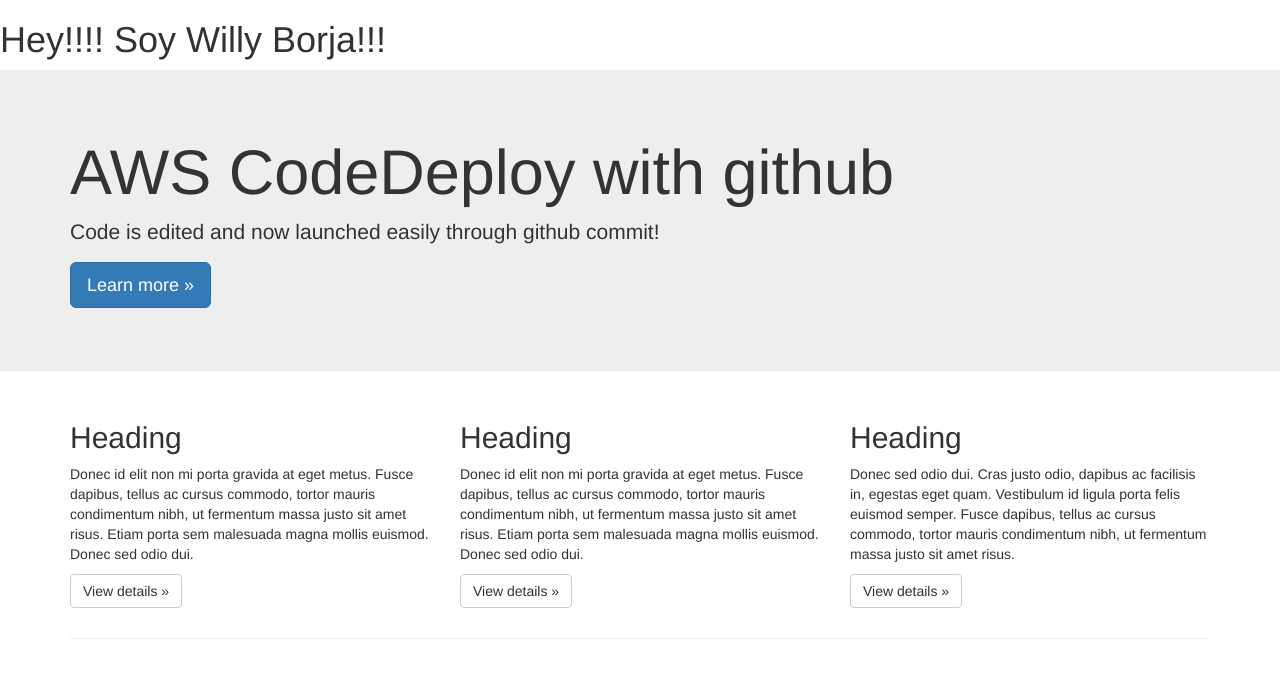
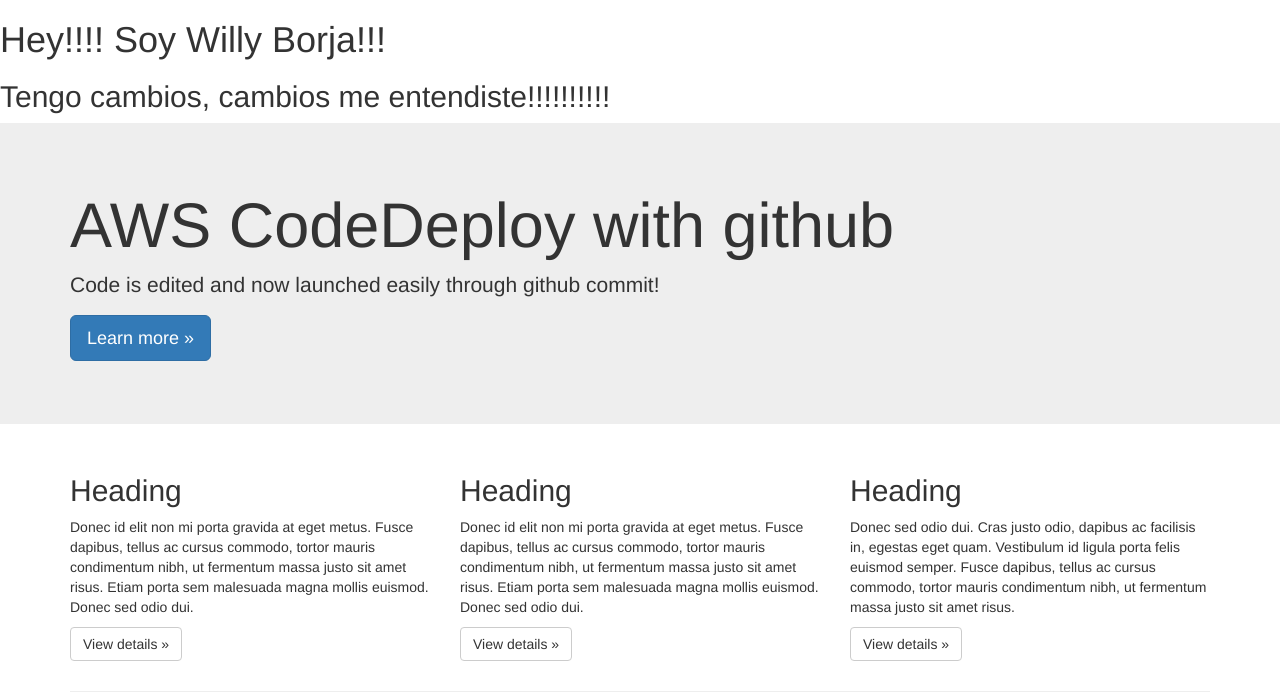
Before and after one commit to willyborja95/MyRepo, a plain HTML site: page index.html in a window 1280 px wide. Drawn offline with nearby package versions, Linux system fonts and the light colour scheme.

Commit message:
Ultimos cambios

```diff
--- a/index.html
+++ b/index.html
@@ -9,6 +9,7 @@
   <body>
 
     <h1>Hey!!!! Soy Willy Borja!!!</h1>
+    <h2>Tengo cambios, cambios me entendiste!!!!!!!!!!</h2>
 
 
     <!-- Main jumbotron for a primary marketing message or call to action -->
```
Also changed, not shown: IAM.txt (deleted), 4 other files.
